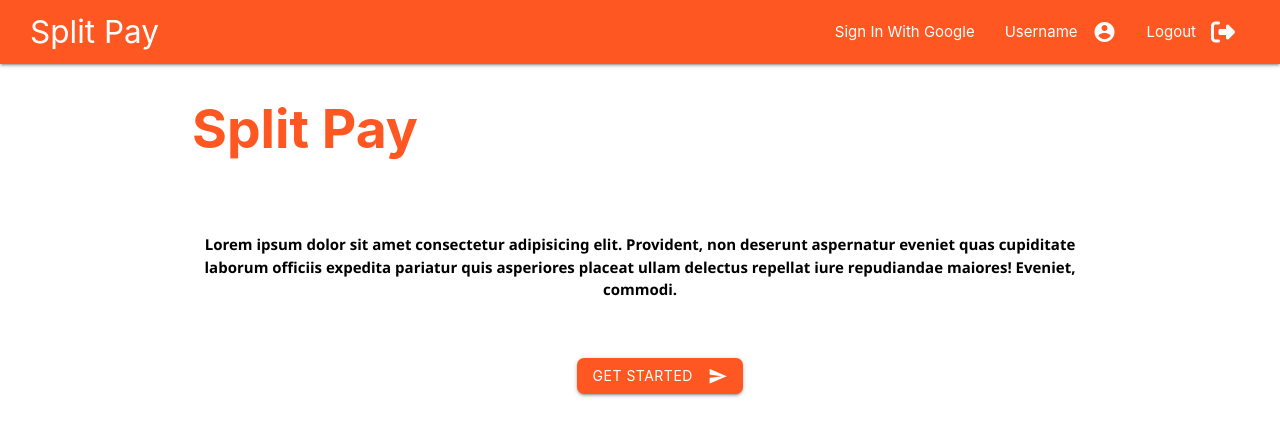
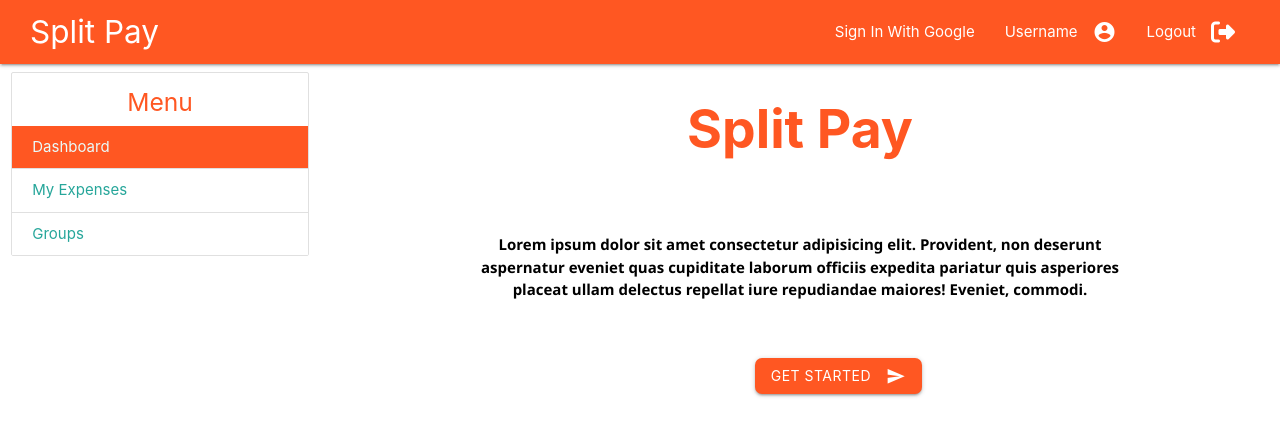
Before and after one commit to Akkiro45/split-pay, an Angular app: page / in a window 1280 px wide. Shown: the top 436 px of the page. Built offline with nearby package versions, Linux system fonts and the light colour scheme.

Commit message:
basic navigation menu designed

```diff
--- a/src/app/app.component.html
+++ b/src/app/app.component.html
@@ -1,2 +1,13 @@
 <app-header></app-header>
-<app-landing></app-landing>
+
+<div class="row">
+
+    <div class="col s12 m4 l3">
+        <app-side-nav></app-side-nav>
+    </div>
+
+    <div class="col s12 m8 l9">
+        <app-landing></app-landing>
+    </div>
+
+</div>
--- a/src/app/landing/landing.component.css
+++ b/src/app/landing/landing.component.css
@@ -1,4 +1,5 @@
 h2{
+    text-align: center;
     color: #ff5722;
     font-weight: 700;
 }
--- a/src/app/landing/landing.component.html
+++ b/src/app/landing/landing.component.html
@@ -5,7 +5,7 @@
             cupiditate
             laborum officiis expedita pariatur quis asperiores placeat ullam delectus repellat iure repudiandae maiores!
             Eveniet, commodi.</p>
-        <div class="col offset-s5">
+        <div class="col offset-s3 offset-m5">
             <button class="btn waves-effect waves-light">Get Started
                 <i class="material-icons right">send</i>
             </button>
--- a/src/app/side-nav/side-nav.component.css
+++ b/src/app/side-nav/side-nav.component.css
@@ -0,0 +1,12 @@
+h5{
+    text-align: center;
+    color: #ff5722;
+}
+
+.collection-item.active{
+    background-color: #ff5722;
+}
+
+a{
+    color: black;
+}
--- a/src/app/side-nav/side-nav.component.html
+++ b/src/app/side-nav/side-nav.component.html
@@ -1 +1,6 @@
-<p>side-nav works!</p>
+<div class="collection">
+    <h5>Menu</h5>
+    <a href="#!" class="collection-item active">Dashboard</a>
+    <a href="#!" class="collection-item">My Expenses</a>
+    <a href="#!" class="collection-item">Groups</a>
+</div>
--- a/src/app/side-nav/side-nav.component.ts
+++ b/src/app/side-nav/side-nav.component.ts
@@ -13,3 +13,7 @@ export class SideNavComponent implements OnInit {
   }
 
 }
+
+$(document).ready(function () {
+  $('.sidenav').sidenav();
+});
```
